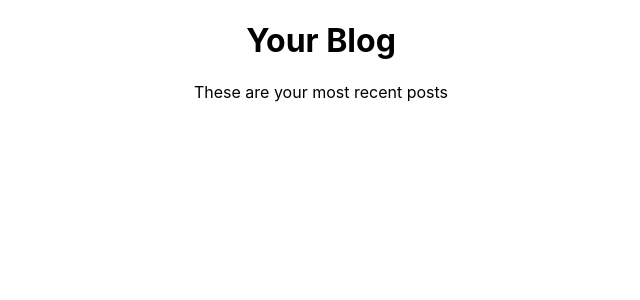
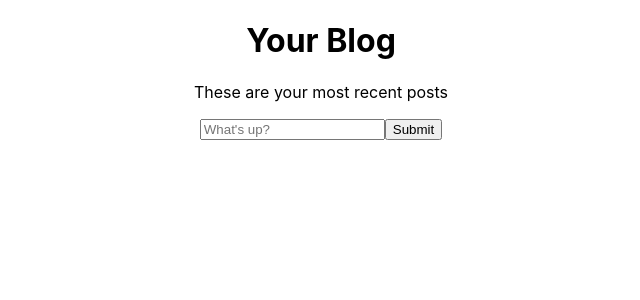
Before and after one commit to anthonydito/blog-web, a React (Create React App) app: page / in a window 1280 px wide. Shown: the top 300 px of the page, without its empty margins (319-959 px from the left). Built offline with nearby package versions, Linux system fonts and the light colour scheme.

Commit message:
adds in the input and button element

```diff
--- a/src/App.js
+++ b/src/App.js
@@ -6,6 +6,8 @@ function App() {
     <div className="App">
       <h1>Your Blog</h1>
       <p>These are your most recent posts</p>
+      <input placeholder="What's up?" />
+      <button>Submit</button>
     </div>
   );
 }
```
